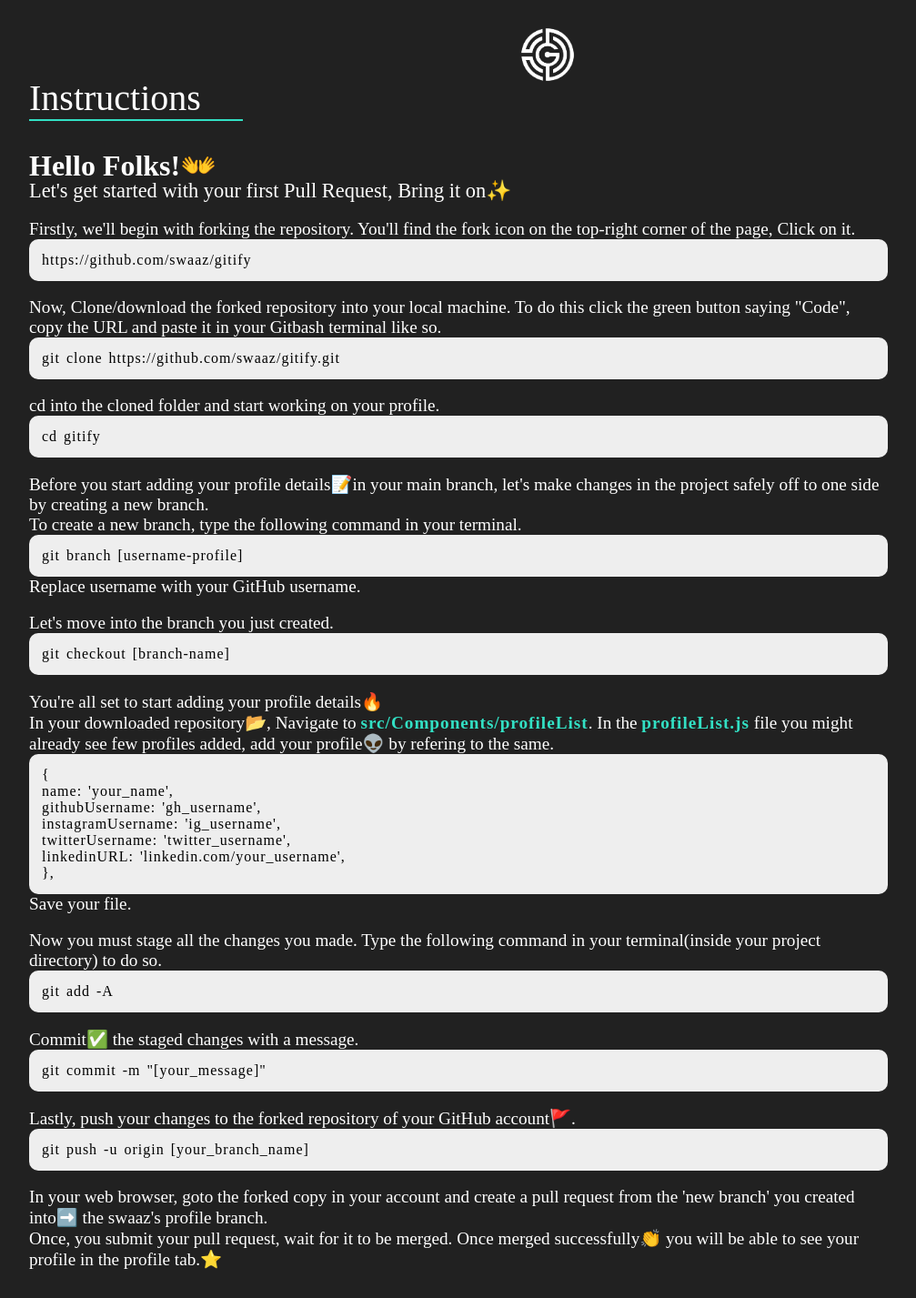
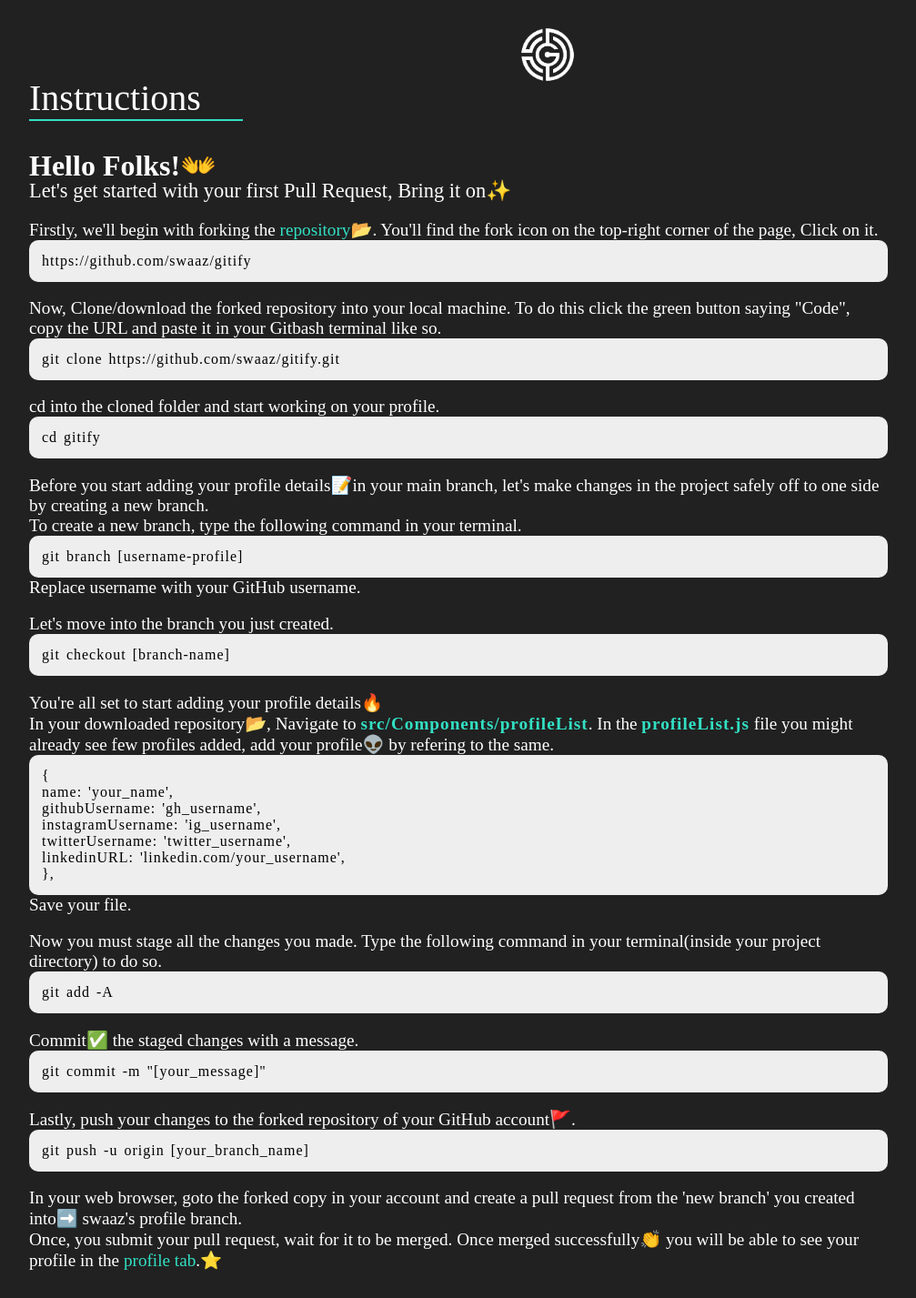
Before and after one commit to swaaz/gitgo, a React (Create React App) app: page /Instructions in a window 1280 px wide. Shown: the whole page at 91% size, without its empty margins (18-1025 px from the left). Built offline with nearby package versions, Linux system fonts and the light colour scheme; a web font is replaced by a local one.

Commit message:
add link

```diff
--- a/src/Components/Cheatsheet/styles.module.scss
+++ b/src/Components/Cheatsheet/styles.module.scss
@@ -90,7 +90,7 @@
             // position: static;
             overflow: hidden;
             position: fixed;
-            width: 45vw ;
+            // width: 45vw ;    27vw
             a{
                 text-decoration: none;
 
--- a/src/Components/Instructions/index.jsx
+++ b/src/Components/Instructions/index.jsx
@@ -1,6 +1,7 @@
 import React from 'react';
 import Styles from './styles.module.scss';
 import Logo from '../../assets/logo/gitifylogo.png';
+import { Link } from 'react-router-dom';
 
 
 function Instructions() {
@@ -21,7 +22,7 @@ function Instructions() {
             <div className={Styles.container}>
             <h1>Hello Folks!👐</h1>
             <h2>Let's get started with your first Pull Request, Bring it on✨</h2><br/>
-            <h3>Firstly, we'll begin with forking the repository. You'll find the fork icon on the top-right corner of the page, Click on it.</h3>
+            <h3>Firstly, we'll begin with forking the <a href="https://github.com/swaaz/gitify">repository📂</a>. You'll find the fork icon on the top-right corner of the page, Click on it.</h3>
             <p>https://github.com/swaaz/gitify</p><br/>
             <h3>Now, Clone/download the forked repository into your local machine. To do this click the green button saying "Code", copy the URL and paste it in your Gitbash terminal like so.</h3>
             <p>git clone https://github.com/swaaz/gitify.git</p><br/>
@@ -51,8 +52,8 @@ function Instructions() {
             <p>git commit -m "[your_message]"</p><br/>
             <h3>Lastly, push your changes to the forked repository of your GitHub account🚩.</h3>
             <p>git push -u origin [your_branch_name]</p><br/>
-            <h3>In your web browser, goto the forked copy in your account and create a pull request from the 'new branch' you created into➡️ the swaaz's profile branch.</h3>
-            <h3>Once, you submit your pull request, wait for it to be merged. Once merged successfully👏 you will be able to see your profile in the profile tab.⭐</h3>
+            <h3>In your web browser, goto the forked copy in your account and create a pull request from the 'new branch' you created into➡️ swaaz's profile branch.</h3>
+            <h3>Once, you submit your pull request, wait for it to be merged. Once merged successfully👏 you will be able to see your profile in the <a href="/Profiles">profile tab</a>.⭐</h3>
             </div>
 
             </div>
--- a/src/Components/Instructions/styles.module.scss
+++ b/src/Components/Instructions/styles.module.scss
@@ -55,6 +55,12 @@
         width: 100%;
     }
 
+    a{
+        color: #32e0c4;
+        text-decoration: none;
+    }
+
+
     h1{
         font-size: 2rem;
 
@@ -81,6 +87,8 @@
             font-size: 1.1rem;
             line-height: 23px;
         }
+
+
     }
 
     p{
```
